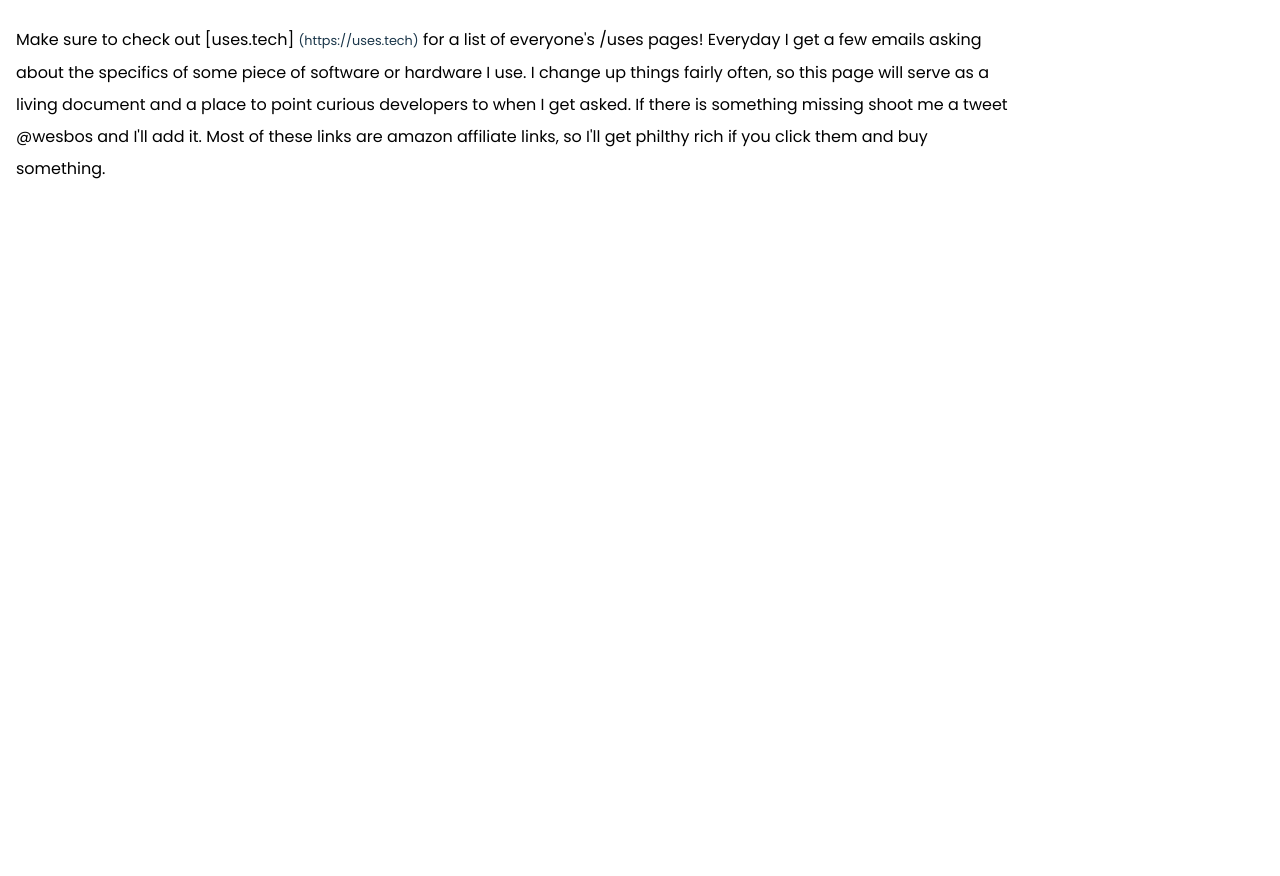
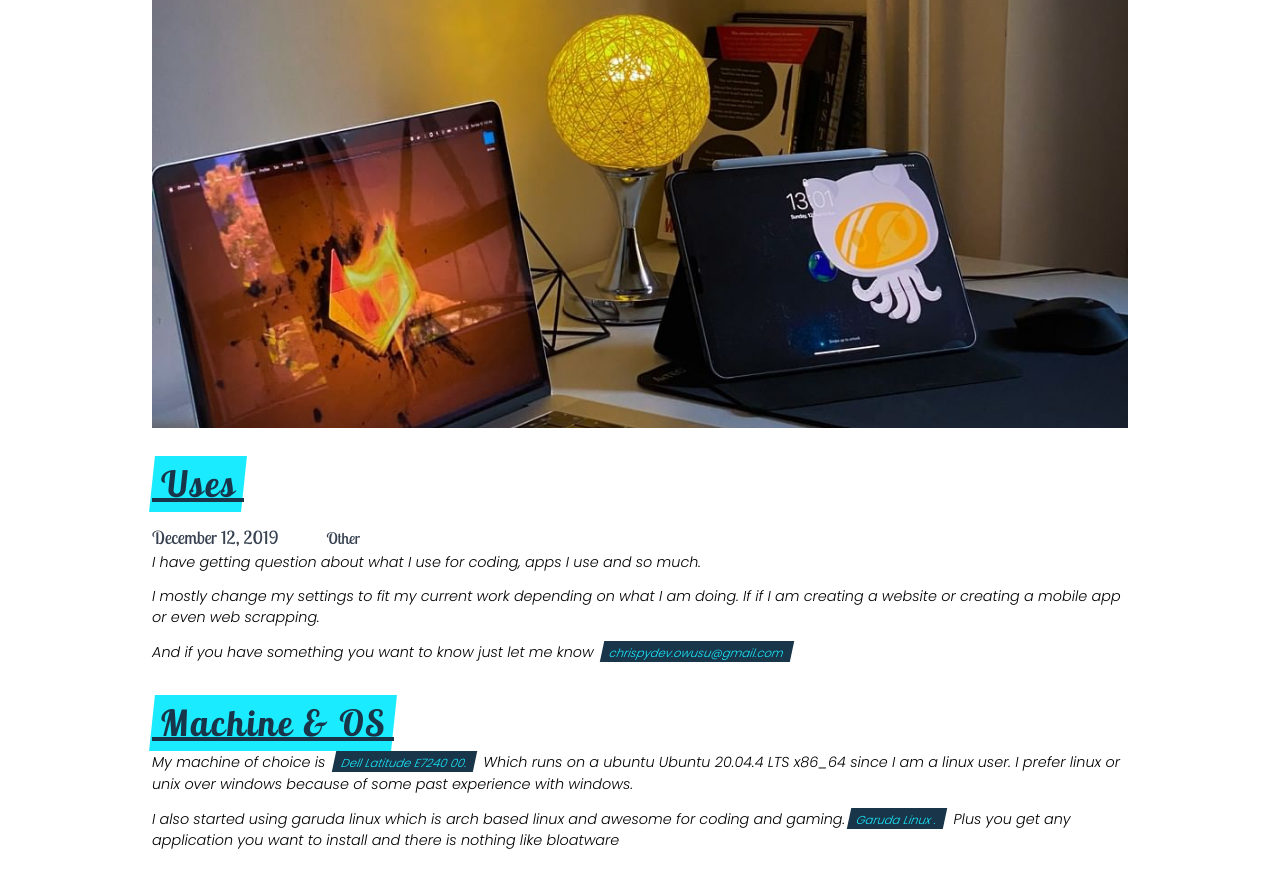
Before and after one commit to chrispydev/chrispydev-old, a Next.js app: page /uses in a window 1280 px wide. Shown: the part 160-1036 px from the top of the page. Before the commit the page ends 800 px from the top, so only its background shows below. Built offline with nearby package versions, Linux system fonts and the light colour scheme; what tailwindcss-selection-variant would draw is missing.

Commit message:
uses page

```diff
--- a/components/ContactMe.js
+++ b/components/ContactMe.js
@@ -4,7 +4,7 @@
 export default function ContactMe() {
   return (
     <section className='mt-16' id='contactMe'>
-      <Heading headingText='Get In Touch' />
+      <Heading center={true} headingText='Get In Touch' />
       <div className='grid grid-cols-12 mt-10'>
         <div className='md:col-span-5 col-span-12 text-left mt-10 md:p-10 p-5 bg-primary text-white font-light leading-7 space-y-8'>
           <h1 className='text-2xl font-medium'>Contact Information</h1>
--- a/components/Header.js
+++ b/components/Header.js
@@ -53,7 +53,7 @@
           </div>
         </div>
         {/* <ul className='flex-1 flex pt-2 md:pt-0 lg:justify-end justify-center items-center flex-wrap space-x-3 md:space-x-10 text-sm md:text-2xl font-bold capitalize'> */}
-        <ul className='flex-1 flex pt-2 md:pt-0 lg:justify-end justify-center items-center flex-wrap space-x-1 md:space-x-10 text-sm md:text-2xl font-bold capitalize'>
+        <ul className='flex-1 flex pt-2 md:pt-0 lg:justify-end justify-center items-center flex-wrap space-x-1 md:space-x-10 text-md md:text-2xl font-bold capitalize'>
           {links.map(({ name, location }, index) => (
             <div key={index}>
               <NavLink name={name} location={location} />
--- a/components/Heading.js
+++ b/components/Heading.js
@@ -1,10 +1,16 @@
-export default function Heading({ headingText }) {
+export default function Heading({ headingText, center }) {
   return (
-    <div className='relative w-full flex justify-center item-center'>
-      <h1 className='font-lobsterTwo text-4xl font-black capitalize text-center text-primary bg-secondary max-w-max  transform -skew-x-6 p-2 tracking-wider'>
+    <div
+      className={
+        center
+          ? `relative w-[max-content] mx-auto flex justify-center  items-center`
+          : `relative w-[max-content]  flex justify-start items-center`
+      }
+    >
+      <h1 className='font-lobsterTwo text-4xl font-black capitalize text-center text-primary bg-secondary max-w-max transform -skew-x-6 p-2 tracking-wider'>
         {headingText}
       </h1>
-      <span className='absolute w-32 h-1 bg-primary bottom-2.5 lef-1/2'></span>
+      <span className='absolute w-full h-1 bg-primary bottom-2.5 lef-1/2'></span>
     </div>
   );
 }
--- /dev/null
+++ b/components/HighlightText.js
@@ -0,0 +1,7 @@
+export default function HighlightText({ highlightText }) {
+  return (
+    <small className='text-secondary bg-primary pt-1 px-2 mx-1 transform -skew-x-12 inline-block'>
+      {highlightText}
+    </small>
+  );
+}
--- a/components/MyResume.js
+++ b/components/MyResume.js
@@ -8,7 +8,7 @@
 
   return (
     <section className='mt-16'>
-      <Heading headingText='My Resume' />
+      <Heading center={true} headingText='My Resume' />
       <div className='mt-10 grid grid-cols-1 md:grid-cols-2 gap-4 px-6 lg:px-10'>
         <div>
           {resume.map((resume, index) => (
--- a/components/MyServices.js
+++ b/components/MyServices.js
@@ -4,7 +4,7 @@
 export default function MyServices() {
   return (
     <section className='mt-16 px-6 lg:px-16' id='services'>
-      <Heading headingText='What I offer' />
+      <Heading center={true} headingText='What I offer' />
       <div className='grid grid-cols-1 lg:grid-cols-3 md:grid-cols-2 gap-4'>
         <ServiceCard
           icon={
--- a/components/MyWork.js
+++ b/components/MyWork.js
@@ -7,7 +7,7 @@
 export default function MyWork() {
   return (
     <section className='mt-16' id='projects'>
-      <Heading headingText='My Projects' />
+      <Heading center={true} headingText='My Projects' />
       <div className='mt-10 px-8'>
         <div className='grid grid-cols-1 sm:grid-cols-2 md:grid-cols-2 lg:grid-cols-4 gap-5'>
           {portfolio.map(
--- a/components/Testimonials.js
+++ b/components/Testimonials.js
@@ -5,7 +5,7 @@
 export default function Testimonials() {
   return (
     <section className='mt-16'>
-      <Heading headingText='Testimonials' />
+      <Heading center={true} headingText='Testimonials' />
       <div className='mt-10 px-8 mx-auto grid lg:grid-cols-4 md:grid-cols-3 sm:grid-cols-2 grid-cols-1'>
         {testimonial.map(
           ({ name, image, testimony, rating, ratingWord }, index) => (
--- a/data/links.js
+++ b/data/links.js
@@ -15,8 +15,8 @@
     name: 'Contact',
     location: '/#contactMe',
   },
-  // {
-  //   name: 'Uses',
-  //   location: '/uses',
-  // },
+  {
+    name: 'Uses',
+    location: '/uses',
+  },
 ];
--- a/pages/uses.js
+++ b/pages/uses.js
@@ -1,24 +1,65 @@
 import Heading from '../components/Heading';
+import HighlightText from '../components/HighlightText';
 
 export default function uses() {
   return (
-    <main className='max-w-[80%]'>
+    <main className='lg:max-w-[80%] mx-auto p-2'>
       <div className='p-4'>
-        <Heading headingText='Uses' />
+        <div className='h-[450px] md:h-[400px] lg:h-[500px] w-full'>
+          <img
+            className='object-cover object-center w-full h-full'
+            src='/images/uses/banner.jpg'
+            alt='user-banner'
+          />
+        </div>
+        <div className='mt-7'>
+          <Heading center={false} headingText='Uses' />
+          <div className='font-lobsterTwo text-gray-700 flex justify-start items-center space-x-12 mt-3'>
+            <p className='text-lg '>December 12, 2019</p>
+            <p>Other</p>
+          </div>
 
-        <div className='container mt-[3rem]'>
-          <p className='text-left leading-8'>
-            Make sure to check out [uses.tech]{' '}
-            <small className='text-primary'>(https://uses.tech)</small> for a
-            list of everyone's /uses pages! Everyday I get a few emails asking
-            about the specifics of some piece of software or hardware I use. I
-            change up things fairly often, so this page will serve as a living
-            document and a place to point curious developers to when I get
-            asked. If there is something missing shoot me a tweet{' '}
-            <a href='https://twitter.com/wesbos'>@wesbos</a> and I'll add it.
-            Most of these links are amazon affiliate links, so I'll get philthy
-            rich if you click them and buy something.
-          </p>
+          <div className='flex flex-col space-y-3 font-light italic text-[0.9rem]'>
+            <p>
+              I have getting question about what I use for coding, apps I use
+              and so much.
+            </p>
+            <p>
+              I mostly change my settings to fit my current work depending on
+              what I am doing. If if I am creating a website or creating a
+              mobile app or even web scrapping.
+            </p>
+            <p>
+              And if you have something you want to know just let me know{' '}
+              <a href='mailto:chrispydev.owusu@gmail.com'>
+                <HighlightText highlightText='chrispydev.owusu@gmail.com' />
+              </a>
+            </p>
+          </div>
+          <div className='mt-8'>
+            <div>
+              <Heading center={false} headingText='Machine & OS' />
+
+              <div className='flex flex-col space-y-3 font-light italic text-[0.9rem]'>
+                <p>
+                  My machine of choice is{' '}
+                  <HighlightText highlightText='Dell Latitude E7240 00.' />{' '}
+                  Which runs on a ubuntu Ubuntu 20.04.4 LTS x86_64 since I am a
+                  linux user. I prefer linux or unix over windows because of
+                  some past experience with windows.
+                </p>
+                <p>
+                  I also started using garuda linux which is arch based linux
+                  and awesome for coding and gaming.
+                  <a href='https://garudalinux.org/'>
+                    <HighlightText highlightText='Garuda Linux  .' />{' '}
+                  </a>
+                  Plus you get any application you want to install and there is
+                  nothing like bloatware
+                </p>
+              </div>
+            </div>
+          </div>
         </div>
       </div>
     </main>
```
Also changed, not shown: Hooks/useQuotes.js (+7 -0 lines), public/images/uses/banner.jpg (added).
